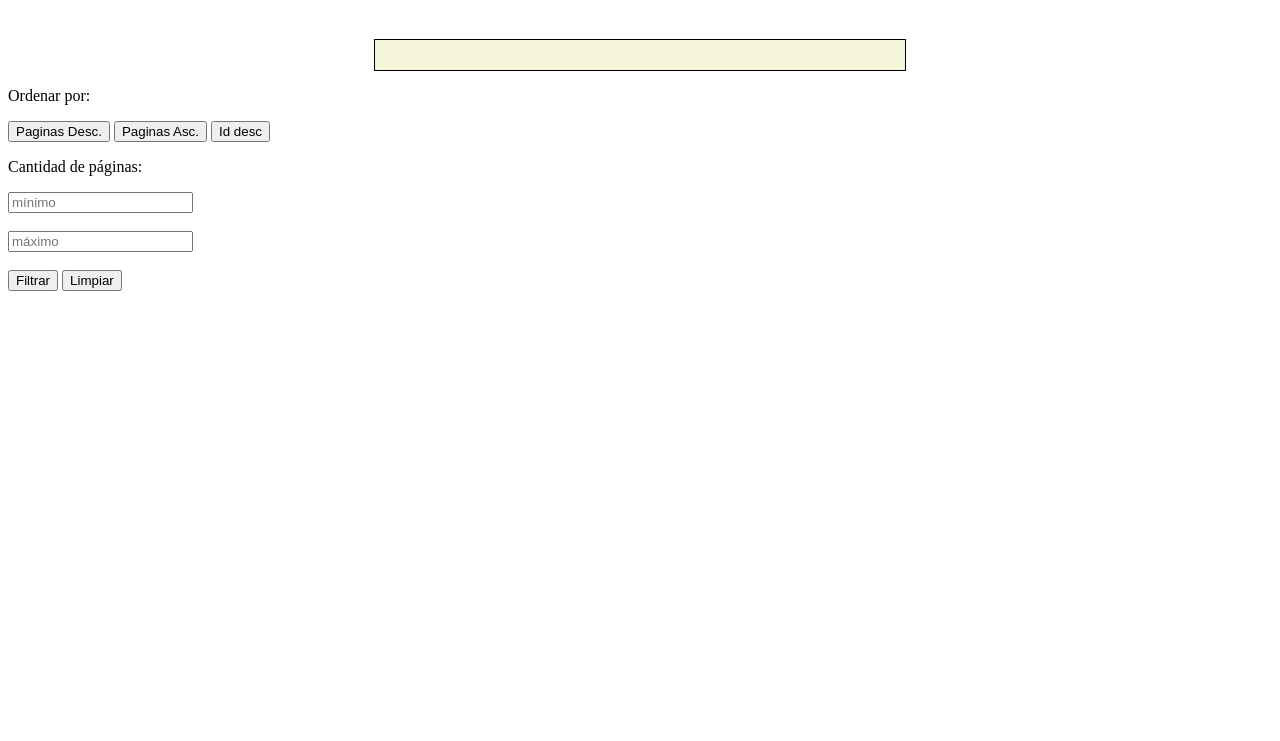
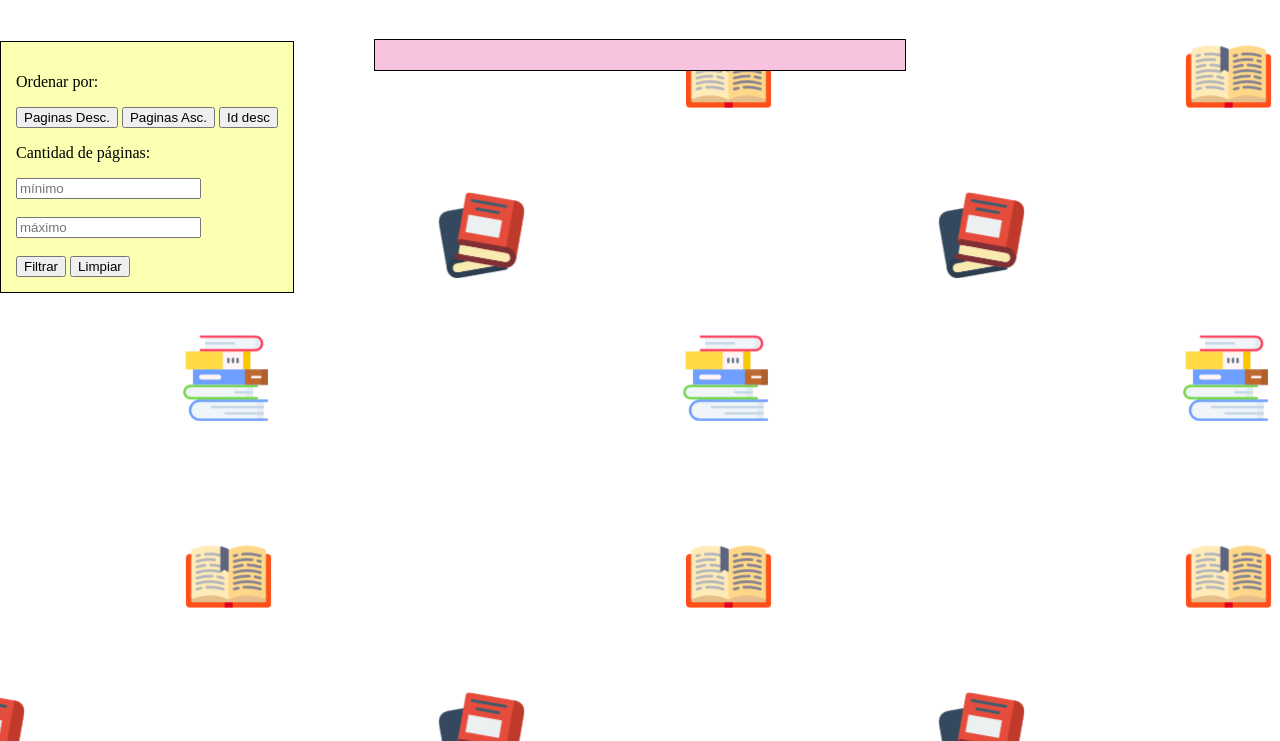
Before and after one commit to carolinalopezb/biblioteca, a plain HTML site: page index.html in a window 1280 px wide. Shown: the part 59-800 px from the top of the page. Drawn offline with Linux system fonts and the light colour scheme; no server answers.

Commit message:
style css

```diff
--- a/css/style.css
+++ b/css/style.css
@@ -1,12 +1,26 @@
 .signin, #listado {
-    width: 100%;
+
     max-width: 500px;
     padding: 15px;
     margin: auto;
-    background-color: beige;
+    background-color: rgb(248, 195, 222);
     border: 1px black solid;
   }
 
 .invalid{
   background-color: red;
 }
+
+#filtro-rango{
+  position: absolute;
+  top: 100px;
+  left: 0;
+  padding: 15px;
+  max-width: 300px;
+  background-color: rgb(250, 255, 177);
+  border: 1px black solid;
+}
+
+body{
+  background:url("./pattern.png");
+}
```
Also changed, not shown: css/pattern.png (added).
